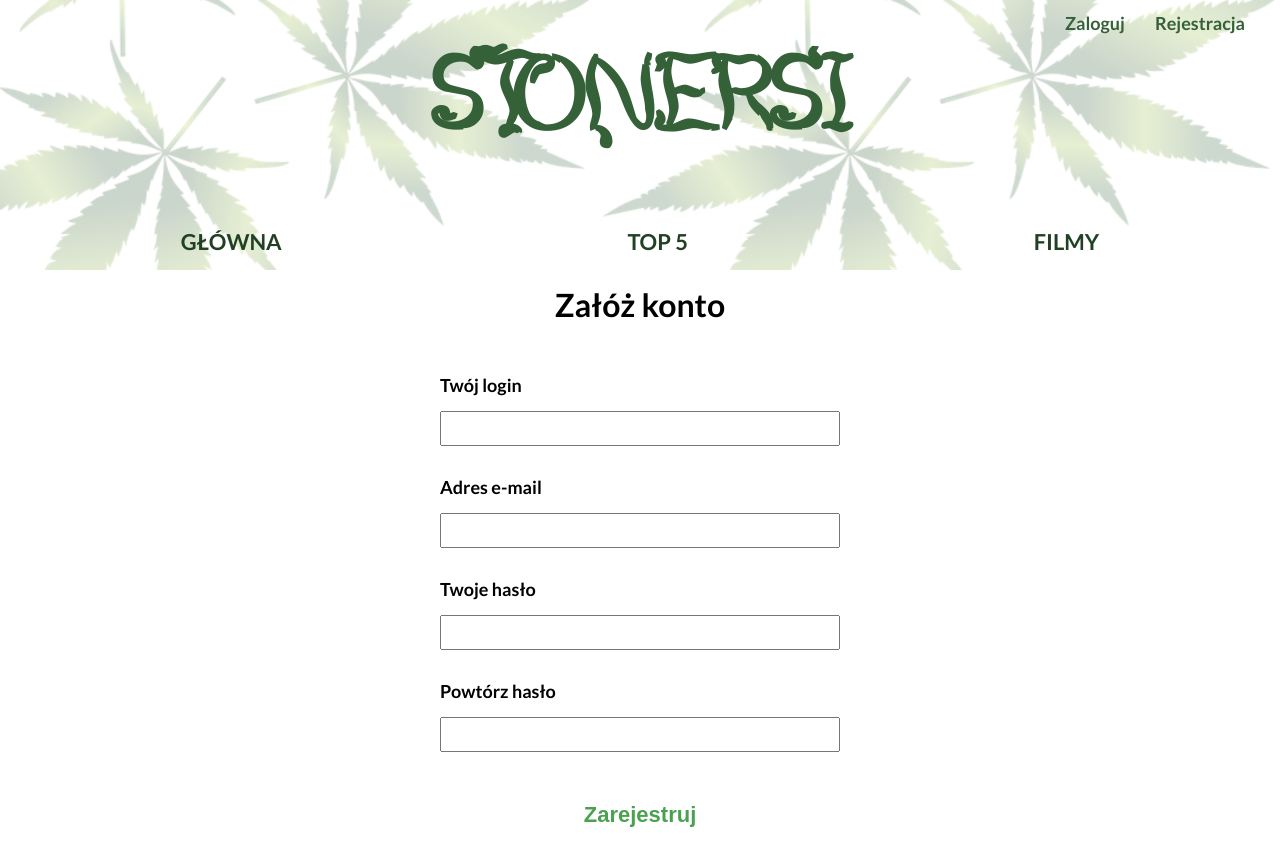
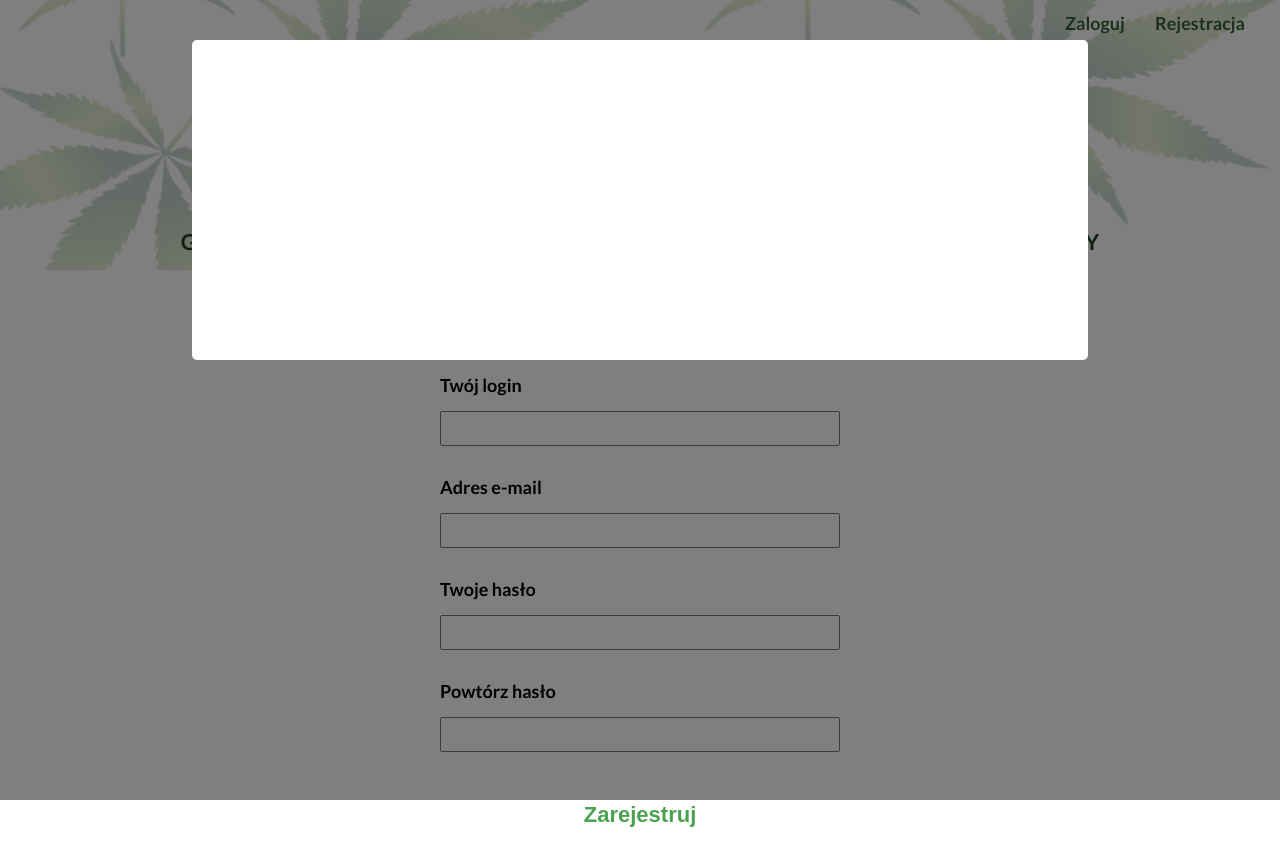
Before and after one commit to MagicianPL/Stonersi, a React (Create React App) app: page / in a window 1280 px wide. Shown: the top 866 px of the page. Built offline with nearby package versions, Linux system fonts and the light colour scheme.

Commit message:
Modal cmp in build

```diff
--- /dev/null
+++ b/src/components/Modal/Modal.tsx
@@ -0,0 +1,36 @@
+import React from 'react';
+import styled from 'styled-components';
+
+const StyledModalWrapper = styled.div`
+    position: fixed;
+    top: 0;
+    left: 0;
+    width: 100%;
+    height: 100vh;
+    background: rgba(0, 0, 0, 0.5);
+    z-index: 10;
+
+    & > div {
+        position: absolute;
+        top: 40px;
+        left: 50%;
+        transform: translateX(-50%);
+        width: 70%;
+        min-height: 320px;
+        padding: 20px;
+        background: white;
+        border-radius: 5px;
+    }
+`;
+
+const Modal = () => {
+    return(
+        <StyledModalWrapper>
+            <div>
+
+            </div>
+        </StyledModalWrapper>
+    );
+};
+
+export default Modal;
--- a/src/views/RegisterForm/RegisterForm.tsx
+++ b/src/views/RegisterForm/RegisterForm.tsx
@@ -2,6 +2,7 @@ import React, { useState } from 'react';
 import StyledForm from './StyledForm';
 import Input from '../../components/Input/Input';
 import StyledButton from '../../components/StyledButton/StyledButton';
+import Modal from '../../components/Modal/Modal';
 
 
 
@@ -27,6 +28,7 @@ const RegisterForm = () => {
     };
 
     return(
+        <>
         <StyledForm onSubmit={handleFormSubmit}>
             <h1>Załóż konto</h1>
             <Input id="login" label="Twój login" name="login" value={inputValues.login} onChange={handleInputChange} />
@@ -35,6 +37,8 @@ const RegisterForm = () => {
             <Input id="repeatedPassword" label="Powtórz hasło" type="password" name="repeatedPassword" value={inputValues.repeatedPassword} onChange={handleInputChange} />
             <StyledButton center>Zarejestruj</StyledButton>
         </StyledForm>
+        <Modal />
+        </>
     );
 };
 
```
